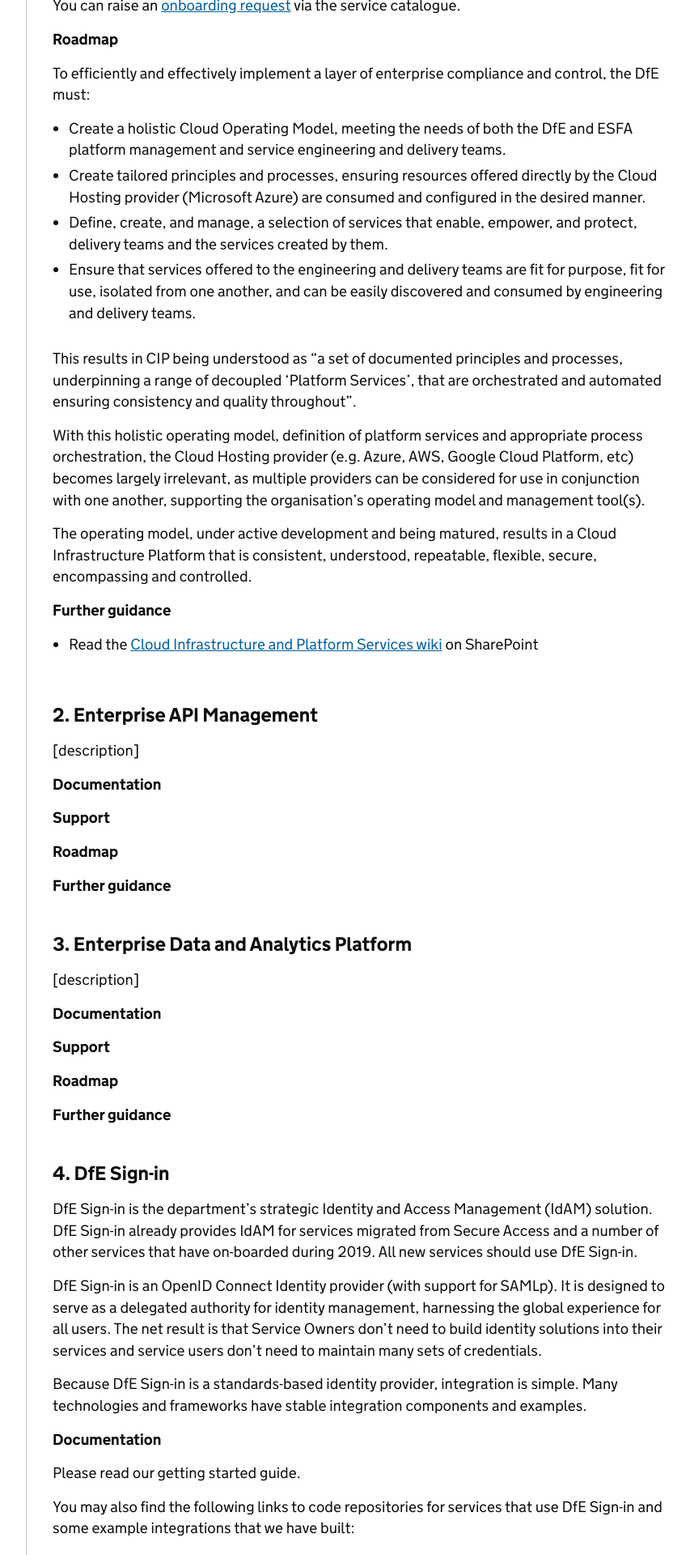
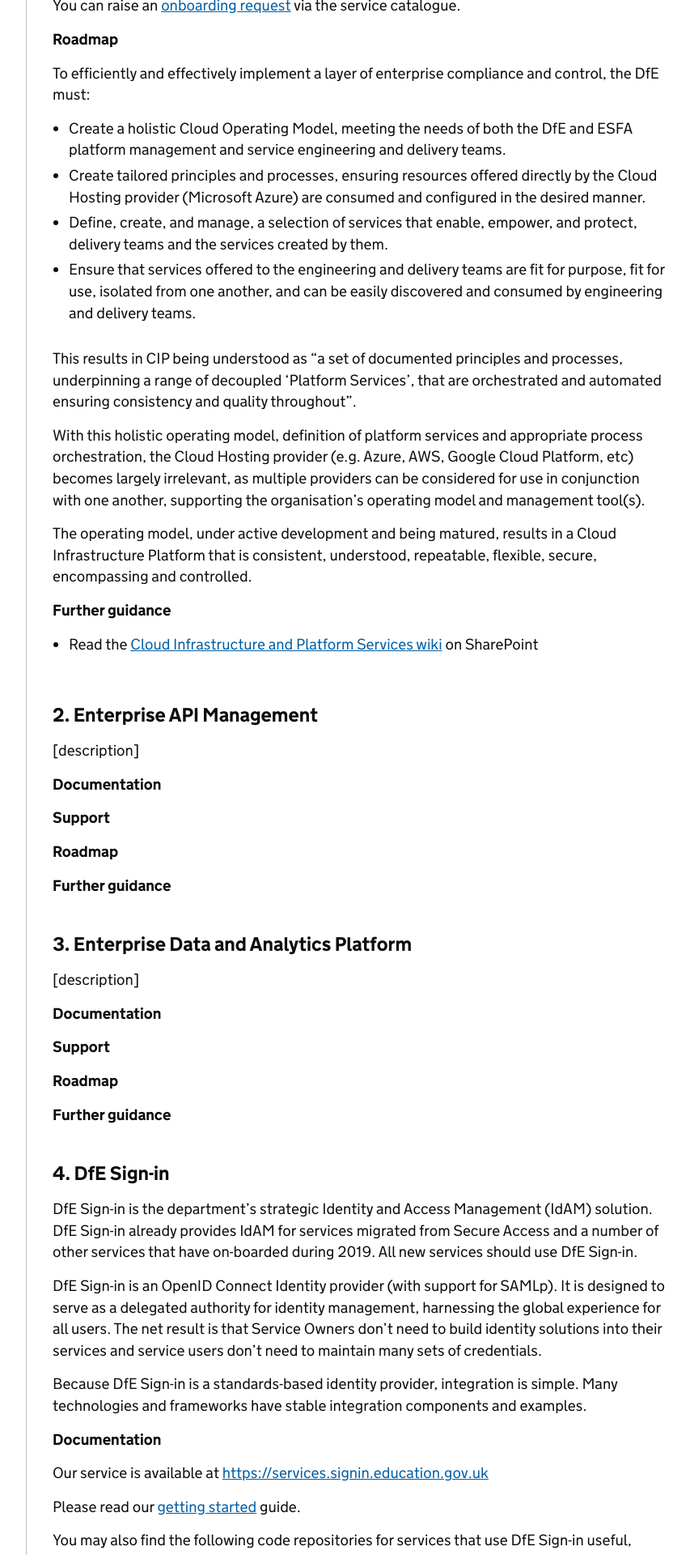
Before and after one commit to DFE-Digital/architecture, a Jekyll site: the page built from common-components/index.md, in a window 1280 px wide. Shown: the part 3080-5000 px from the top of the page at 81% size, without its empty margins (298-1151 px from the left). Built offline with Jekyll 4.4.1, drawn with Linux system fonts in a browser that asks for light colours; our own code applies the rules of GitHub Pages for plain Markdown files; some of the changed text lies outside the part shown.

Commit message:
Updated DfE Sign-in content

```diff
--- a/common-components/index.md
+++ b/common-components/index.md
@@ -149,9 +149,11 @@ Because DfE Sign-in is a standards-based identity provider, integration is simpl
 
 __Documentation__
 
-Please read our getting started guide.
+Our service is available at [https://services.signin.education.gov.uk](https://services.signin.education.gov.uk/)
 
-You may also find the following links to code repositories for services that use DfE Sign-in and some example integrations that we have built:
+Please read our [getting started](#) guide.
+
+You may also find the following code repositories for services that use DfE Sign-in useful, along with some example integrations that we have built:
 - [Teachers Payment Service](https://github.com/DFE-Digital/dfe-teachers-payment-service) (Ruby on Rails)
 -	[Course Directory](https://github.com/SkillsFundingAgency/dfc-coursedirectory) (.NET Core)
 -	[Other integration examples](https://github.com/dfe-digital/?utf8=%E2%9C%93&q=example)
@@ -173,9 +175,9 @@ A full roadmap of services to be onboarded can be seen below:
 <img src="../images/dfesignin-roadmap.png" alt="Image of the DfE Sign-in roadmap" /><vr/>
 
 __Further guidance__
--	Product Manager: Ravi Jassal
--	Delivery Manager: James Cheetham
--	Product Owner: Jane Ludlow
+-	Product Manager - [Ravi Jassal](https://eur.delve.office.com/?u=ec77c25a-0307-40cc-9e6b-4e1d05eda0fc&v=work)
+-	Delivery Manager - [James Cheetham](https://eur.delve.office.com/?u=05f12707-cf64-4928-a6da-d5b4d96c5870&v=work)
+-	Product Owner - [Jane Ludlow](https://eur.delve.office.com/?u=29a68eae-0685-4e19-af80-e51da80951ae&v=work)
 
 
 
```
